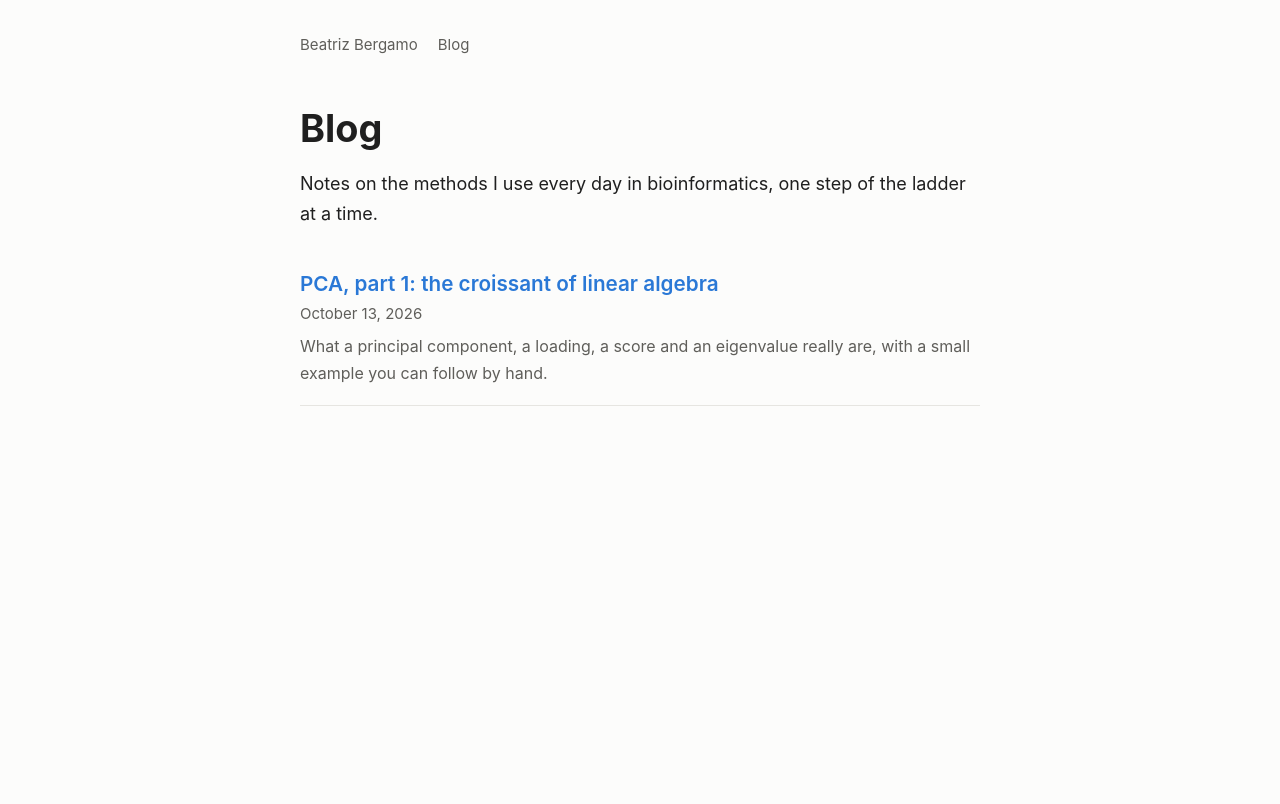
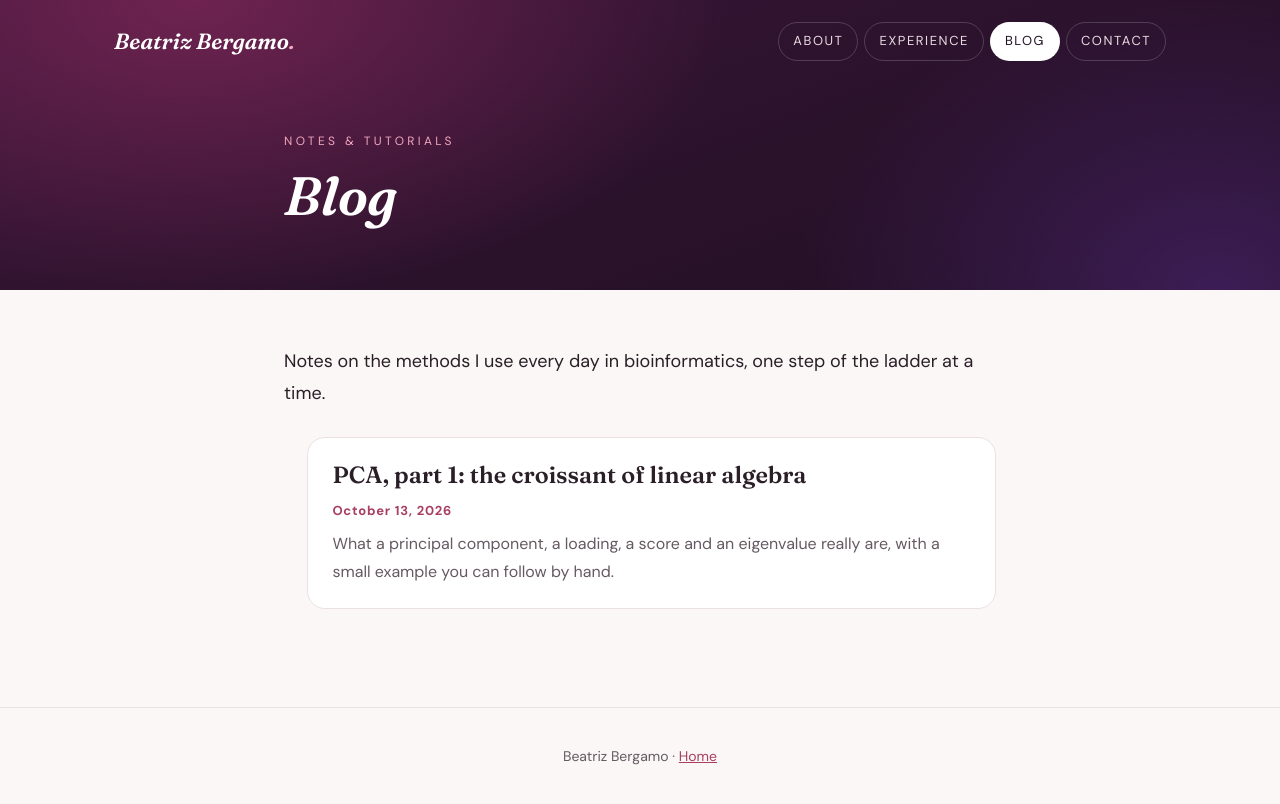
Before and after one commit to brbergamo/brbergamo.github.io, a Jekyll site: the page built from blog/index.md, in a window 1280 px wide. Shown: the top 804 px of the page. Built offline with Jekyll 4.4.1, drawn with Linux system fonts in a browser that asks for light colours.

Commit message:
Redesign home page

```diff
--- a/_layouts/blog.html
+++ b/_layouts/blog.html
@@ -5,59 +5,100 @@
   <meta name="viewport" content="width=device-width, initial-scale=1">
   {% seo %}
   <link rel="icon" href="{{ '/images/favicon.ico' | relative_url }}">
+  <link rel="preconnect" href="https://fonts.googleapis.com">
+  <link rel="preconnect" href="https://fonts.gstatic.com" crossorigin>
+  <link href="https://fonts.googleapis.com/css2?family=Fraunces:ital,opsz,wght@0,9..144,400;0,9..144,600;0,9..144,700;1,9..144,600&family=DM+Sans:wght@400;500;700&display=swap" rel="stylesheet">
   <style>
     :root {
-      --text: #1f1f1f;
-      --muted: #5f5e5a;
-      --line: #e6e5e1;
-      --accent: #2a78d6;
-      --bg: #fcfcfb;
-      --code-bg: #f3f2ef;
+      --ink: #2a1f27; --muted: #665a62; --paper: #faf7f6; --line: #ebe1e3;
+      --night: #1f0f22; --night2: #3a1638; --accent: #a83f62; --plum: #5e3468;
+      --glow: #f2a7bf; --code-bg: #f3ecee;
+      --serif: "Fraunces", Georgia, serif;
+      --sans: "DM Sans", system-ui, -apple-system, "Segoe UI", sans-serif;
     }
     * { box-sizing: border-box; }
-    body {
-      margin: 0;
-      background: var(--bg);
-      color: var(--text);
-      font-family: -apple-system, BlinkMacSystemFont, "Segoe UI", Roboto, "Helvetica Neue", Arial, sans-serif;
-      font-size: 18px;
-      line-height: 1.7;
+    body { margin: 0; background: var(--paper); color: var(--ink); font-family: var(--sans); font-size: 18px; line-height: 1.75; -webkit-font-smoothing: antialiased; }
+
+    /* header band */
+    .band { color: #fff; background: radial-gradient(900px 500px at 15% 0%, #6e2350 0%, transparent 60%), radial-gradient(700px 500px at 95% 100%, #3d1d55 0%, transparent 60%), linear-gradient(160deg, var(--night2), var(--night)); }
+    .nav { max-width: 1100px; margin: 0 auto; padding: 22px 24px; display: flex; align-items: center; justify-content: space-between; gap: 16px; flex-wrap: wrap; }
+    .brand { font-family: var(--serif); font-style: italic; font-weight: 600; font-size: 22px; color: #fff; text-decoration: none; }
+    .brand span { color: var(--glow); }
+    .links { display: flex; flex-wrap: wrap; gap: 6px; }
+    .links a { color: #e9dbe2; text-decoration: none; font-size: 13px; letter-spacing: .12em; text-transform: uppercase; padding: 7px 14px; border-radius: 999px; border: 1px solid rgba(255,255,255,.18); transition: background .25s, color .25s; }
+    .links a:hover, .links a.active { background: #fff; color: var(--night); }
+    .band__inner { max-width: 760px; margin: 0 auto; padding: 48px 24px 64px; }
+    .kicker { font-size: 12px; letter-spacing: .28em; text-transform: uppercase; color: var(--glow); margin: 0 0 14px; }
+    .band h1 { font-family: var(--serif); font-style: italic; font-weight: 600; font-size: clamp(34px, 5vw, 54px); line-height: 1.12; margin: 0; letter-spacing: -.01em; }
+    .lede { color: #e3c6d3; font-size: 19px; line-height: 1.55; margin: 18px 0 0; }
+
+    /* article */
+    .wrap { max-width: 760px; margin: 0 auto; padding: 56px 24px 90px; }
+    .prose h2 { font-family: var(--serif); font-weight: 600; font-size: 1.55em; line-height: 1.25; margin: 2.2em 0 .5em; }
+    .prose h3 { font-family: var(--serif); font-weight: 600; font-size: 1.2em; margin: 1.8em 0 .4em; }
+    .prose p { margin: 0 0 1.15em; }
+    .prose a { color: var(--accent); text-underline-offset: 3px; }
+    .prose strong { color: #1a1218; }
+    .prose img { max-width: 100%; height: auto; display: block; margin: 28px auto; border-radius: 12px; }
+    .prose blockquote { margin: 28px 0; padding: 6px 22px; border-left: 3px solid var(--glow); color: var(--muted); background: #f5eef0; border-radius: 0 12px 12px 0; }
+    .prose ul, .prose ol { padding-left: 1.3em; }
+    .prose li { margin-bottom: .4em; }
+    .prose hr { border: 0; height: 1px; background: var(--line); margin: 2.5em 0; }
+    .prose table { border-collapse: collapse; margin: 28px 0; font-size: 16px; display: block; overflow-x: auto; }
+    .prose th, .prose td { border-bottom: 1px solid var(--line); padding: 8px 14px; text-align: left; }
+    .prose th { font-weight: 700; color: var(--plum); }
+    .prose code { background: var(--code-bg); padding: 2px 6px; border-radius: 5px; font-size: .86em; }
+    .prose pre, .prose .highlight { background: #24121f; color: #f3e6ec; border-radius: 12px; }
+    .prose pre { padding: 18px 20px; overflow-x: auto; line-height: 1.55; font-size: 15px; }
+    .prose pre code { background: none; padding: 0; color: inherit; font-size: inherit; }
+
+    /* post list (blog index) */
+    .post-list { list-style: none; padding: 0; margin: 28px 0 0; display: grid; gap: 16px; }
+    .post-list li { position: relative; background: #fff; border: 1px solid var(--line); border-radius: 18px; padding: 22px 24px; transition: transform .3s, box-shadow .3s; }
+    .post-list li:hover { transform: translateY(-3px); box-shadow: 0 14px 34px rgba(94,52,104,.12); }
+    .post-list a { font-family: var(--serif); font-size: 1.3em; font-weight: 600; line-height: 1.3; color: var(--ink); text-decoration: none; }
+    .post-list a::after { content: ""; position: absolute; inset: 0; }
+    .post-list .date { display: block; color: var(--accent); font-size: 13px; font-weight: 700; letter-spacing: .06em; margin-top: 6px; }
+    .post-list .excerpt { margin: 8px 0 0; color: var(--muted); font-size: 16px; }
+
+    .back { display: inline-flex; gap: 8px; margin-top: 40px; color: var(--accent); font-weight: 700; text-decoration: none; font-size: 15px; }
+    .back:hover { text-decoration: underline; }
+    footer { text-align: center; padding: 36px 20px; color: var(--muted); font-size: 14px; border-top: 1px solid var(--line); }
+    footer a { color: var(--accent); }
+
+    @media (max-width: 640px) {
+      body { font-size: 17px; }
+      .nav { justify-content: center; }
+      .band__inner { padding: 30px 20px 46px; }
+      .wrap { padding: 40px 20px 70px; }
     }
-    .wrap { max-width: 720px; margin: 0 auto; padding: 32px 20px 80px; }
-    .topnav { display: flex; gap: 20px; font-size: 15px; margin-bottom: 48px; }
-    .topnav a { color: var(--muted); text-decoration: none; }
-    .topnav a:hover { color: var(--accent); }
-    h1 { font-size: 2.1em; line-height: 1.2; margin: 0 0 8px; }
-    h2 { font-size: 1.4em; margin-top: 2.2em; }
-    h3 { font-size: 1.15em; margin-top: 1.8em; }
-    .meta { color: var(--muted); font-size: 15px; margin-bottom: 40px; }
-    a { color: var(--accent); }
-    img { max-width: 100%; height: auto; display: block; margin: 24px auto; }
-    blockquote { margin: 24px 0; padding: 4px 20px; border-left: 3px solid var(--line); color: var(--muted); }
-    table { border-collapse: collapse; margin: 24px 0; font-size: 16px; }
-    th, td { border-bottom: 1px solid var(--line); padding: 6px 14px; text-align: left; }
-    th { font-weight: 600; }
-    code { background: var(--code-bg); padding: 2px 5px; border-radius: 4px; font-size: 0.88em; }
-    pre { background: var(--code-bg); padding: 16px; border-radius: 6px; overflow-x: auto; line-height: 1.5; }
-    pre code { background: none; padding: 0; }
-    .post-list { list-style: none; padding: 0; }
-    .post-list li { padding: 18px 0; border-bottom: 1px solid var(--line); }
-    .post-list a { font-size: 1.15em; font-weight: 600; text-decoration: none; }
-    .post-list .date { display: block; color: var(--muted); font-size: 15px; }
-    .post-list .excerpt { margin: 6px 0 0; color: var(--muted); font-size: 16px; }
   </style>
 </head>
 <body>
-  <div class="wrap">
-    <nav class="topnav">
-      <a href="{{ '/' | relative_url }}">{{ site.name }}</a>
-      <a href="{{ '/blog/' | relative_url }}">Blog</a>
+  <header class="band">
+    <nav class="nav">
+      <a class="brand" href="{{ '/' | relative_url }}">{{ site.name }}<span>.</span></a>
+      <div class="links">
+        <a href="{{ '/#about' | relative_url }}">About</a>
+        <a href="{{ '/#experience' | relative_url }}">Experience</a>
+        <a class="active" href="{{ '/blog/' | relative_url }}">Blog</a>
+        <a href="{{ '/#contact' | relative_url }}">Contact</a>
+      </div>
     </nav>
-    <article>
+    <div class="band__inner">
+      <p class="kicker">{% if page.date %}{{ page.date | date: "%B %-d, %Y" }}{% else %}Notes &amp; tutorials{% endif %}</p>
       <h1>{{ page.title }}</h1>
-      {% if page.date %}<div class="meta">{{ page.date | date: "%B %-d, %Y" }}</div>{% endif %}
+      {% if page.description %}<p class="lede">{{ page.description }}</p>{% endif %}
+    </div>
+  </header>
+
+  <main class="wrap">
+    <article class="prose">
       {{ content }}
     </article>
-  </div>
+    {% if page.date %}<a class="back" href="{{ '/blog/' | relative_url }}">← All posts</a>{% endif %}
+  </main>
+
+  <footer>Beatriz Bergamo · <a href="{{ '/' | relative_url }}">Home</a></footer>
 </body>
 </html>
```
Also changed, not shown: index.html (+5 -19 lines).
